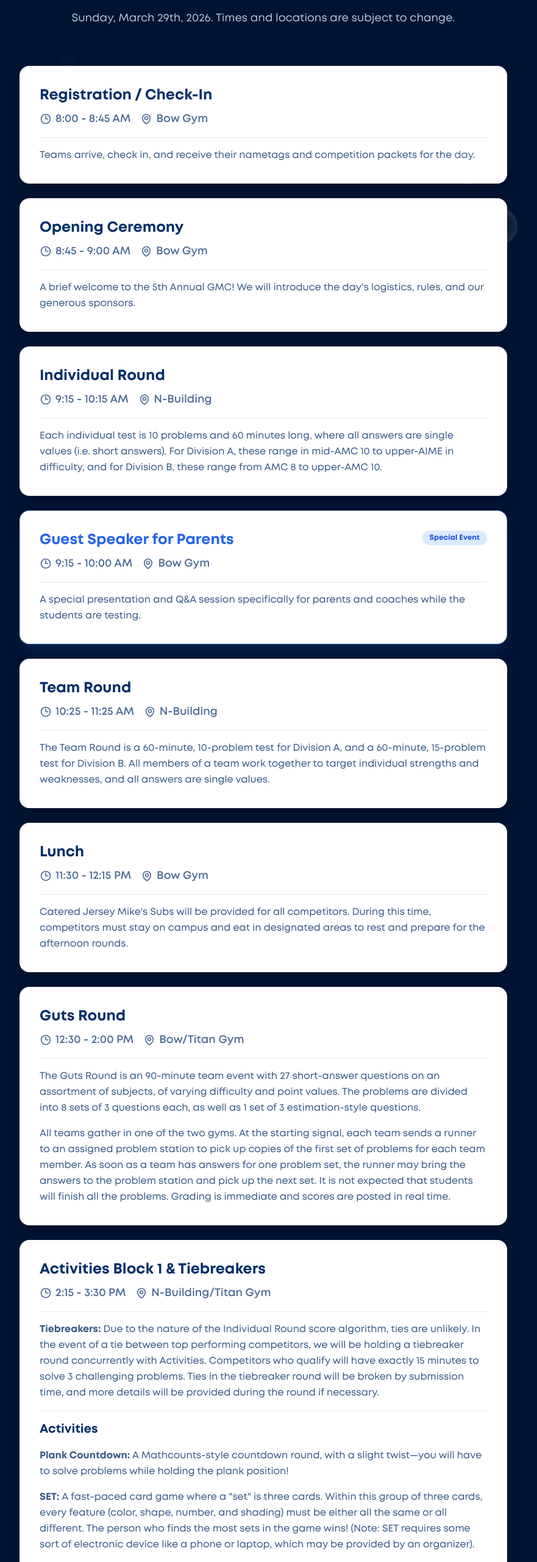
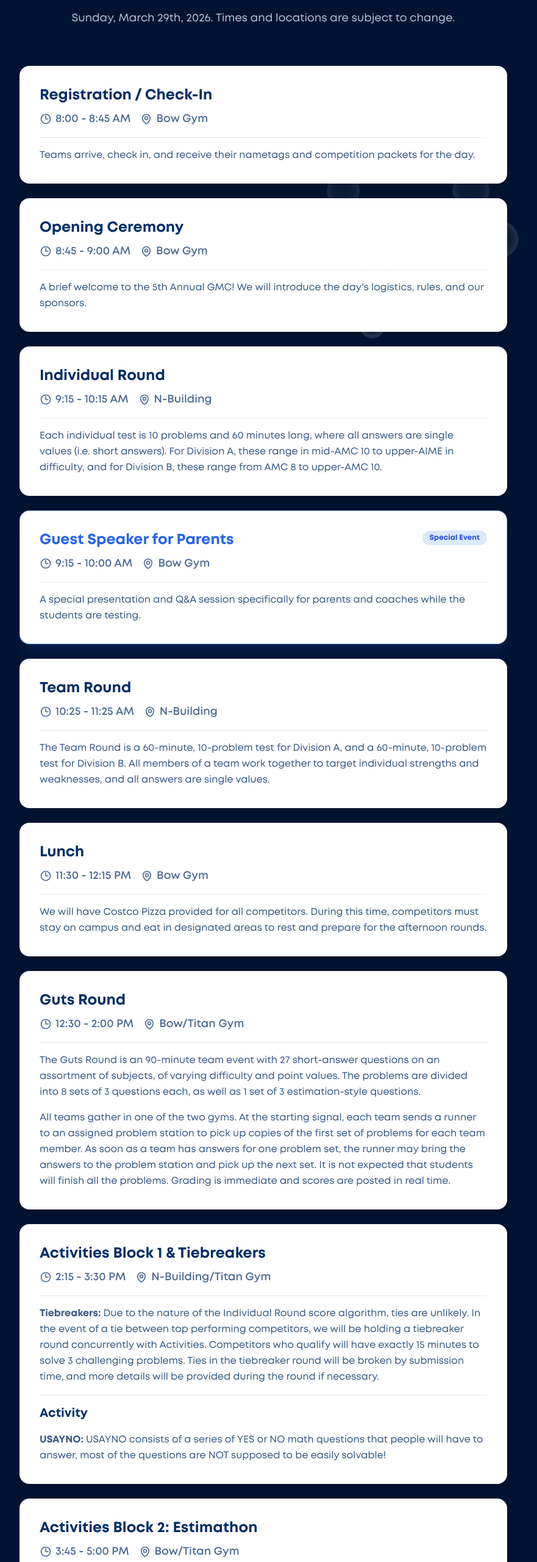
Before and after one commit to GunnMath/gmc-new-website, a Next.js app: page /schedule in a window 1280 px wide. Shown: the part 236-2797 px from the top of the page at 61% size, without its empty margins (208-1089 px from the left). Built offline with nearby package versions, Linux system fonts and the light colour scheme.

Commit message:
Update event descriptions and details in schedule

```diff
--- a/app/schedule/page.tsx
+++ b/app/schedule/page.tsx
@@ -17,7 +17,7 @@ export default function Schedule() {
       time: "8:45 - 9:00 AM",
       event: "Opening Ceremony",
       loc: "Bow Gym",
-      desc: "A brief welcome to the 5th Annual GMC! We will introduce the day's logistics, rules, and our generous sponsors."
+      desc: "A brief welcome to the 5th Annual GMC! We will introduce the day's logistics, rules, and our sponsors."
     },
     {
       time: "9:15 - 10:15 AM",
@@ -36,13 +36,13 @@ export default function Schedule() {
       time: "10:25 - 11:25 AM",
       event: "Team Round",
       loc: "N-Building",
-      desc: "The Team Round is a 60-minute, 10-problem test for Division A, and a 60-minute, 15-problem test for Division B. All members of a team work together to target individual strengths and weaknesses, and all answers are single values."
+      desc: "The Team Round is a 60-minute, 10-problem test for Division A, and a 60-minute, 10-problem test for Division B. All members of a team work together to target individual strengths and weaknesses, and all answers are single values."
     },
     {
       time: "11:30 - 12:15 PM",
       event: "Lunch",
       loc: "Bow Gym",
-      desc: "Catered Jersey Mike's Subs will be provided for all competitors. During this time, competitors must stay on campus and eat in designated areas to rest and prepare for the afternoon rounds."
+      desc: "We will have Costco Pizza provided for all competitors. During this time, competitors must stay on campus and eat in designated areas to rest and prepare for the afternoon rounds."
     },
     {
       time: "12:30 - 2:00 PM",
@@ -65,15 +65,9 @@ export default function Schedule() {
             <strong>Tiebreakers:</strong> Due to the nature of the Individual Round score algorithm, ties are unlikely. In the event of a tie between top performing competitors, we will be holding a tiebreaker round concurrently with Activities. Competitors who qualify will have exactly 15 minutes to solve 3 challenging problems. Ties in the tiebreaker round will be broken by submission time, and more details will be provided during the round if necessary.
           </p>
           <hr className="border-[#002E67]/10 my-4" />
-          <p className="font-bold text-xl text-[#002E67]">Activities</p>
+          <p className="font-bold text-xl text-[#002E67]">Activity</p>
           <p>
-            <strong>Plank Countdown:</strong> A Mathcounts-style countdown round, with a slight twist—you will have to solve problems while holding the plank position!
-          </p>
-          <p>
-            <strong>SET:</strong> A fast-paced card game where a &quot;set&quot; is three cards. Within this group of three cards, every feature (color, shape, number, and shading) must be either all the same or all different. The person who finds the most sets in the game wins! (Note: SET requires some sort of electronic device like a phone or laptop, which may be provided by an organizer).
-          </p>
-          <p>
-            <strong>Rubik&apos;s Cubing:</strong> The hobby of solving a Rubik&apos;s Cube and its many variants. All competitors will be graciously provided with a Jane Street Rubik&apos;s Cube and an HRT Rubik&apos;s Cube to learn.
+            <strong>USAYNO:</strong> USAYNO consists of a series of YES or NO math questions that people will have to answer, most of the questions are NOT supposed to be easily solvable!
           </p>
         </div>
       )
@@ -84,7 +78,7 @@ export default function Schedule() {
       loc: "Bow/Titan Gym",
       desc: (
         <p>
-          Hosted by <strong>Jane Street</strong>, the Estimathon is a 13-question team (4 people) contest where the goal is to solve Fermi-style estimation problems. For more information, visit the <a href="https://estimathon.com/" target="_blank" rel="noopener noreferrer" className="text-blue-600 hover:text-blue-500 font-bold underline underline-offset-2 transition-colors">Estimathon website</a>.
+          Hosted by <strong>Jane Street</strong>, the Estimathon is a 13-question team (4 people) contest where the goal is to solve Fermi-style estimation problems (you aren't supposed to know the exact answer to these questions!). For more information, visit the <a href="https://estimathon.com/" target="_blank" rel="noopener noreferrer" className="text-blue-600 hover:text-blue-500 font-bold underline underline-offset-2 transition-colors">Estimathon website</a>.
         </p>
       )
     },
```
